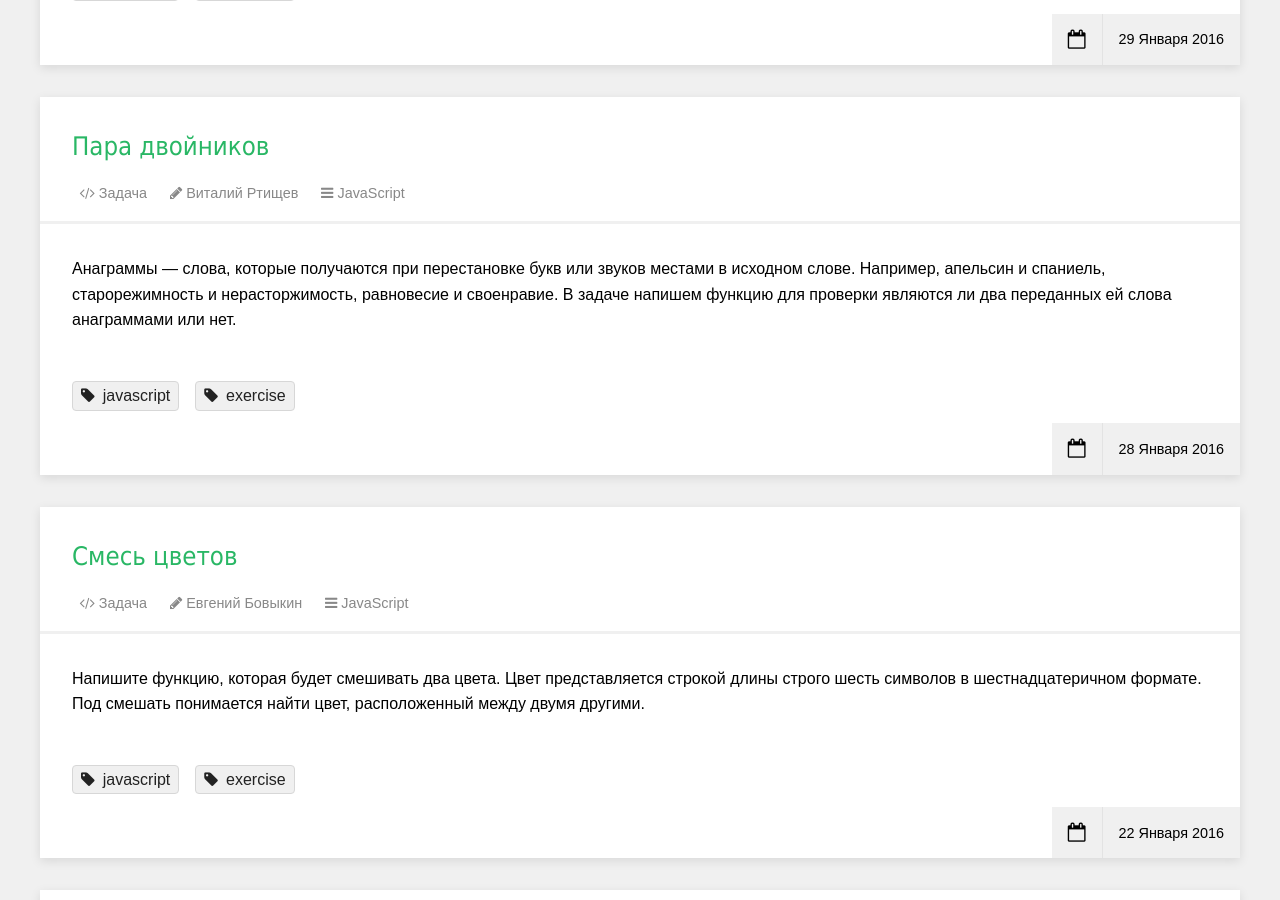
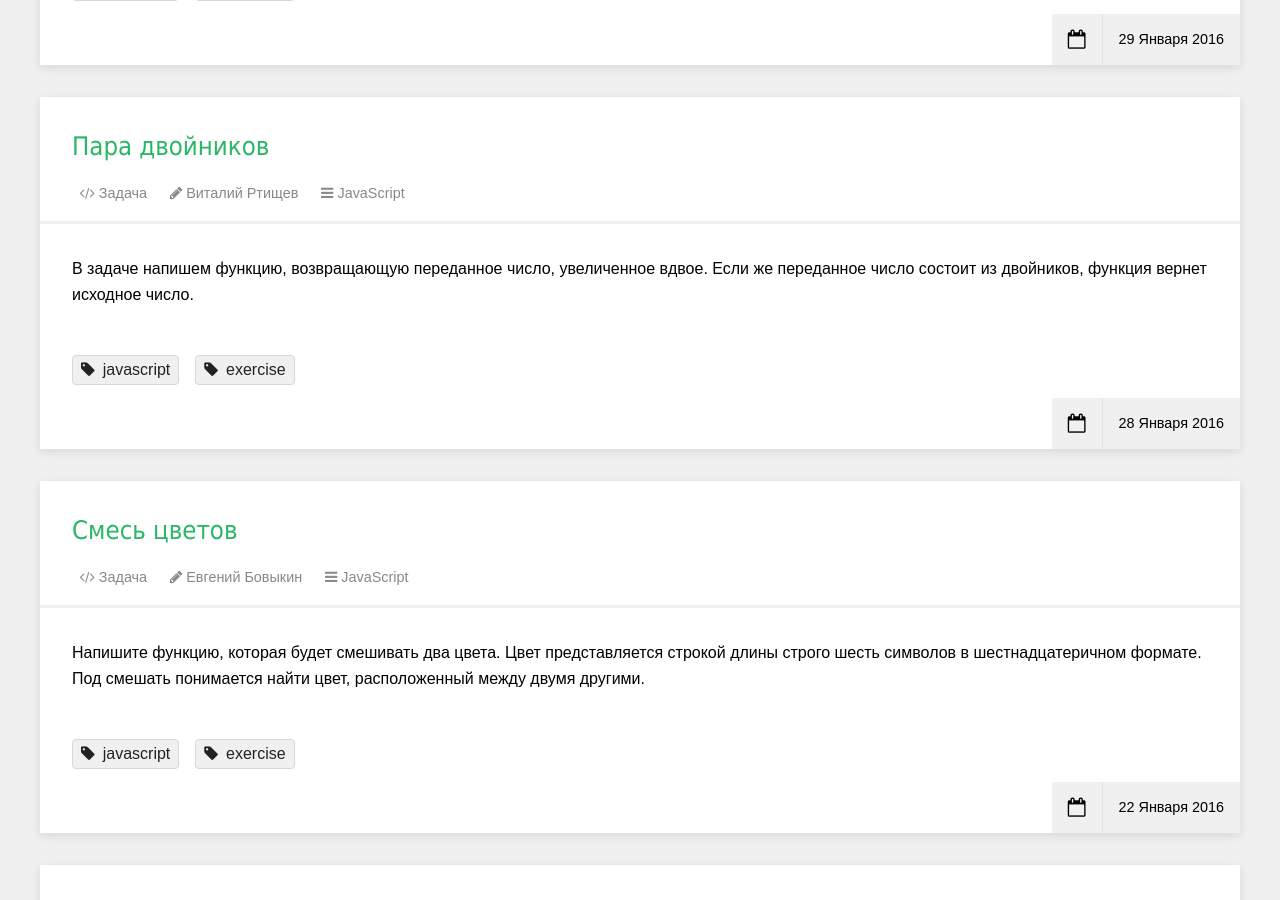
Before and after one commit to rtivital/jsraccoon, a Jekyll site: the page built from type/exercise.md, in a window 1280 px wide and 900 px high, scrolled down 2311 px. Built offline with Jekyll 4.4.1, drawn with Linux system fonts in a browser that asks for light colours; nearby versions of some CDN libraries.

Commit message:
Update 2016-01-28-exercise-double.md

```diff
--- a/_posts/2016-01-28-exercise-double.md
+++ b/_posts/2016-01-28-exercise-double.md
@@ -5,7 +5,7 @@ date:   2016-01-28 12:50:58 +0300
 type: exercise
 identifier: exercise-double
 
-description: "Анаграммы — слова, которые получаются при перестановке букв или звуков местами в исходном слове. Например, апельсин и спаниель, старорежимность и нерасторжимость, равновесие и своенравие. В задаче напишем функцию для проверки являются ли два переданных ей слова анаграммами или нет."
+description: "В задаче напишем функцию, возвращающую переданное число, увеличенное вдвое. Если же переданное число состоит из двойников, функция вернет исходное число."
 
 tags: [javascript]
 ---
```
